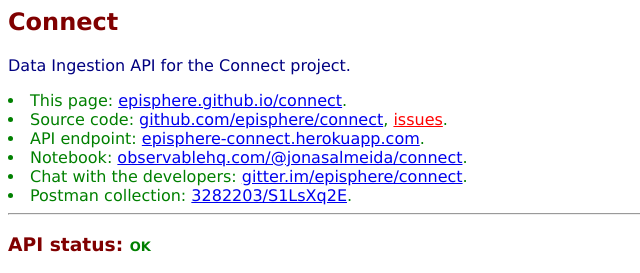
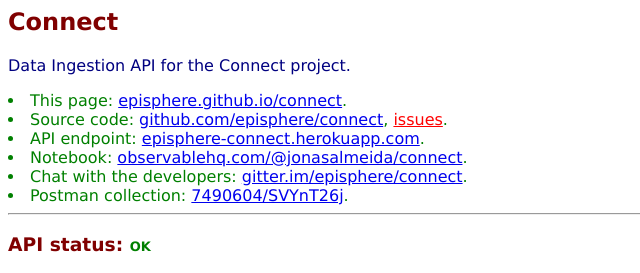
Before and after one commit to episphere/connect, a website: page index.html in a window 1280 px wide. Shown: the top 273 px of the page, 0-640 px from the left. Drawn offline with Linux system fonts and the light colour scheme.

Commit message:
Updating postman document url

```diff
--- a/index.html
+++ b/index.html
@@ -8,7 +8,7 @@
 <li> API endpoint: <a href="https://episphere-connect.herokuapp.com" target="_blank">episphere-connect.herokuapp.com</a>.</li>
 <li> Notebook: <a href="https://observablehq.com/@jonasalmeida/connect" target="_blank">observablehq.com/@jonasalmeida/connect</a>.</li>
 <li> Chat with the developers: <a href="https://gitter.im/episphere/connect" target="_blank">gitter.im/episphere/connect</a>.</li>
-<li> Postman collection: <a href="https://documenter.getpostman.com/view/3282203/S1LsXq2E" target="_blank">3282203/S1LsXq2E</a>.</li>
+<li> Postman collection: <a href="https://documenter.getpostman.com/view/7490604/SVYnT26j" target="_blank">7490604/SVYnT26j</a>.</li>
 <hr>
 <div id="connectDiv">
     <h3>API status: <span id="apistatus" style="color:red;font-size:small">not connected</span></h3>
```
